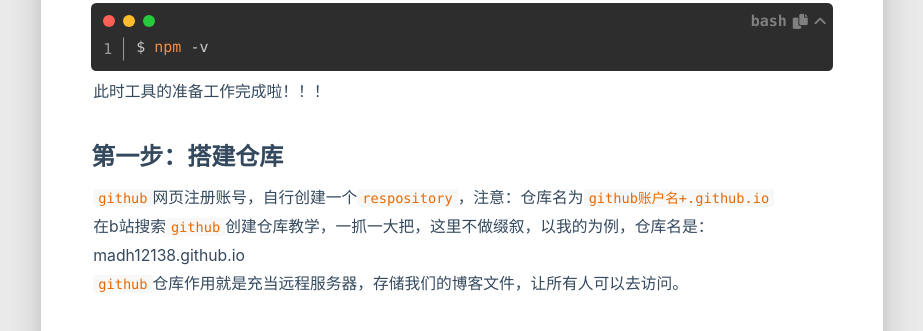
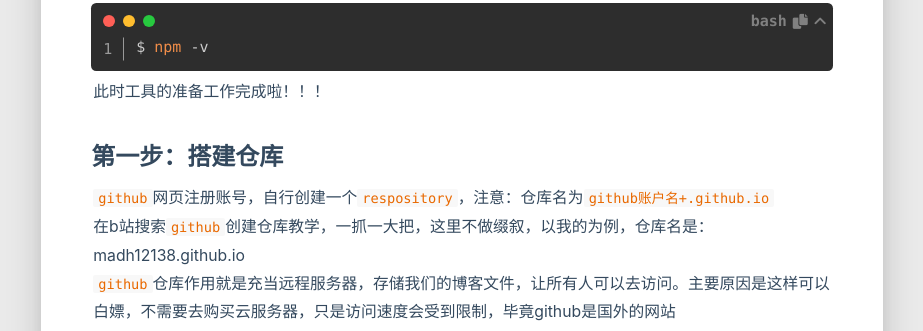
Before and after one commit to madh12138/madh12138.github.io, a plain HTML site: page 2022/04/25/hello-world/index.html in a window 1280 px wide. Shown: the part 1180-1511 px from the top of the page, without its empty margins (34-957 px from the left). Drawn offline with Linux system fonts and the light colour scheme; some packages are replaced by stand-ins of ours; no server answers; a script that the page names is missing.

Commit message:
Site updated: 2022-04-26 12:26:04

```diff
--- a/2022/04/25/hello-world/index.html
+++ b/2022/04/25/hello-world/index.html
@@ -487,7 +487,7 @@ tips:
 <pre class="line-numbers language-bash" data-language="bash"><code class="language-bash">$ <span class="token function">npm</span> -v<span aria-hidden="true" class="line-numbers-rows"><span></span></span></code></pre>
 
 <p>此时工具的准备工作完成啦！！！</p>
-<h3 id="第一步：搭建仓库"><a href="#第一步：搭建仓库" class="headerlink" title="第一步：搭建仓库"></a>第一步：搭建仓库</h3><p><code>github</code>网页注册账号，自行创建一个<code>respository</code>，注意：仓库名为<code>github账户名+.github.io</code><br>在b站搜索<code>github</code>创建仓库教学，一抓一大把，这里不做缀叙，以我的为例，仓库名是：madh12138.github.io<br><code>github</code>仓库作用就是充当远程服务器，存储我们的博客文件，让所有人可以去访问。</p>
+<h3 id="第一步：搭建仓库"><a href="#第一步：搭建仓库" class="headerlink" title="第一步：搭建仓库"></a>第一步：搭建仓库</h3><p><code>github</code>网页注册账号，自行创建一个<code>respository</code>，注意：仓库名为<code>github账户名+.github.io</code><br>在b站搜索<code>github</code>创建仓库教学，一抓一大把，这里不做缀叙，以我的为例，仓库名是：madh12138.github.io<br><code>github</code>仓库作用就是充当远程服务器，存储我们的博客文件，让所有人可以去访问。主要原因是这样可以白嫖，不需要去购买云服务器，只是访问速度会受到限制，毕竟github是国外的网站</p>
 <h3 id="第二步：生成SSH-Keys"><a href="#第二步：生成SSH-Keys" class="headerlink" title="第二步：生成SSH Keys"></a>第二步：生成<code>SSH Keys</code></h3><p>随便进入一个文件夹当中，随便进，不要管，因为生成SSH秘钥跟你在哪个文件下操作没有关系。一定要在文件夹里面右击选择git bash打开git命令窗口，直接敲如下代码</p>
 <p>注意：双引号下面的是你的<code>github</code>注册的邮件地址，自行修改，github的账户名跟邮箱号很重要！</p>
 <pre class="line-numbers language-bash" data-language="bash"><code class="language-bash">$ ssh-keygen -t rsa -C <span class="token string">"3052634541@qq.com"</span><span aria-hidden="true" class="line-numbers-rows"><span></span></span></code></pre>
```
Also changed, not shown: search.xml (+1 -1 lines).
